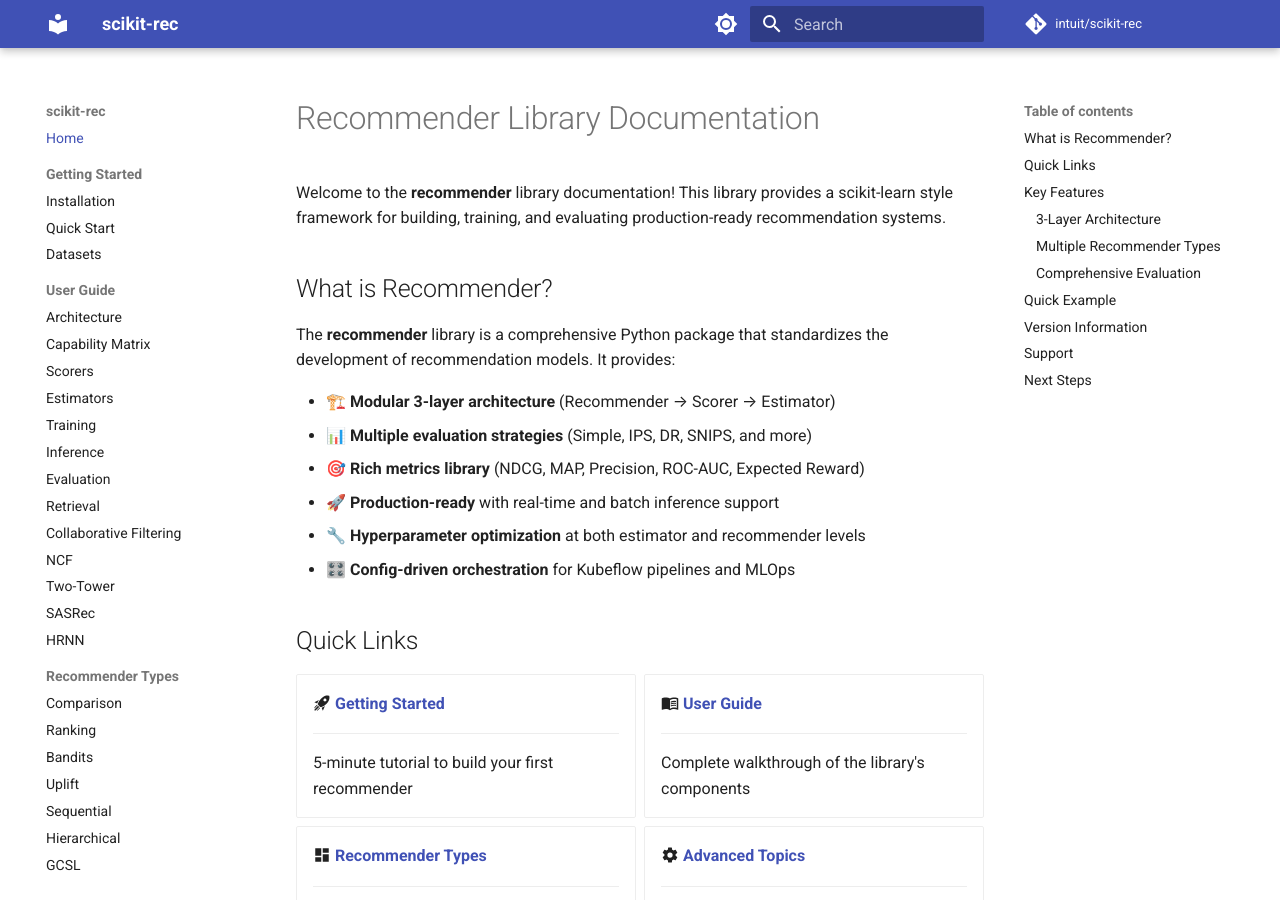
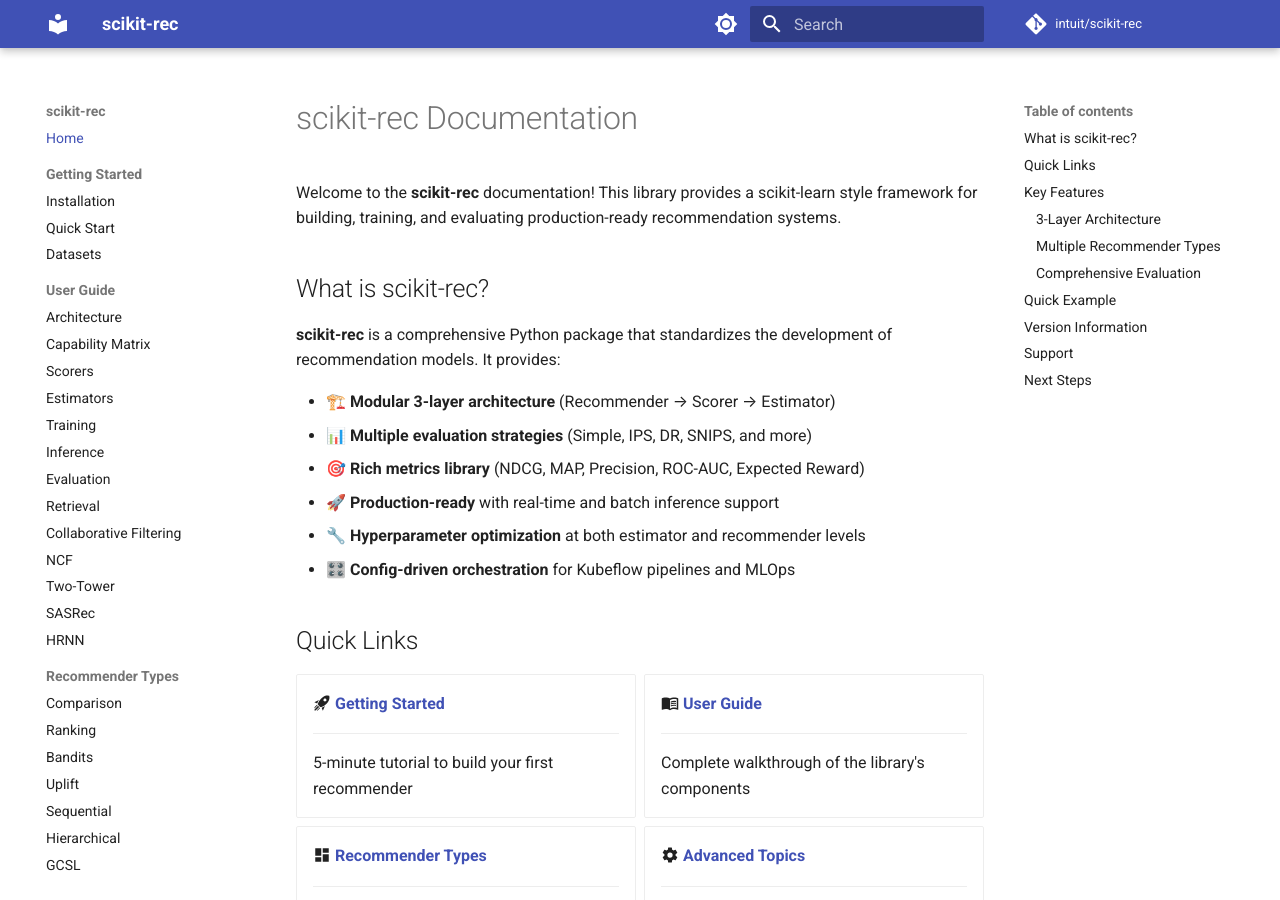
Before and after one commit to intuit/scikit-rec, an MkDocs documentation site: the page built from docs/index.md, in a window 1280 px wide and 900 px high. Built offline with MkDocs 1.6.1 and Material for MkDocs 9.7.7, drawn with Linux system fonts in a browser that asks for light colours; comment, search, counter and statistics services are not loaded; some of the changed text lies outside the part shown.

Commit message:
library name consistency

```diff
--- a/docs/index.md
+++ b/docs/index.md
@@ -1,10 +1,10 @@
-# Recommender Library Documentation
+# scikit-rec Documentation
 
-Welcome to the **recommender** library documentation! This library provides a scikit-learn style framework for building, training, and evaluating production-ready recommendation systems.
+Welcome to the **scikit-rec** documentation! This library provides a scikit-learn style framework for building, training, and evaluating production-ready recommendation systems.
 
-## What is Recommender?
+## What is scikit-rec?
 
-The **recommender** library is a comprehensive Python package that standardizes the development of recommendation models. It provides:
+**scikit-rec** is a comprehensive Python package that standardizes the development of recommendation models. It provides:
 
 - 🏗️ **Modular 3-layer architecture** (Recommender → Scorer → Estimator)
 - 📊 **Multiple evaluation strategies** (Simple, IPS, DR, SNIPS, and more)
@@ -118,8 +118,8 @@ recommendations = recommender.recommend(
 ## Version Information
 
 !!! info "Version Status"
-    - **Recommender 3.0**: Currently in testing mode
-    - **Recommender 2.x**: Stable and production-ready
+    - **scikit-rec 3.0**: Currently in testing mode
+    - **scikit-rec 2.x**: Stable and production-ready
 
 ## Support
 
```
Also changed, not shown: docs/user-guide/architecture.md (+1 -1 lines).
